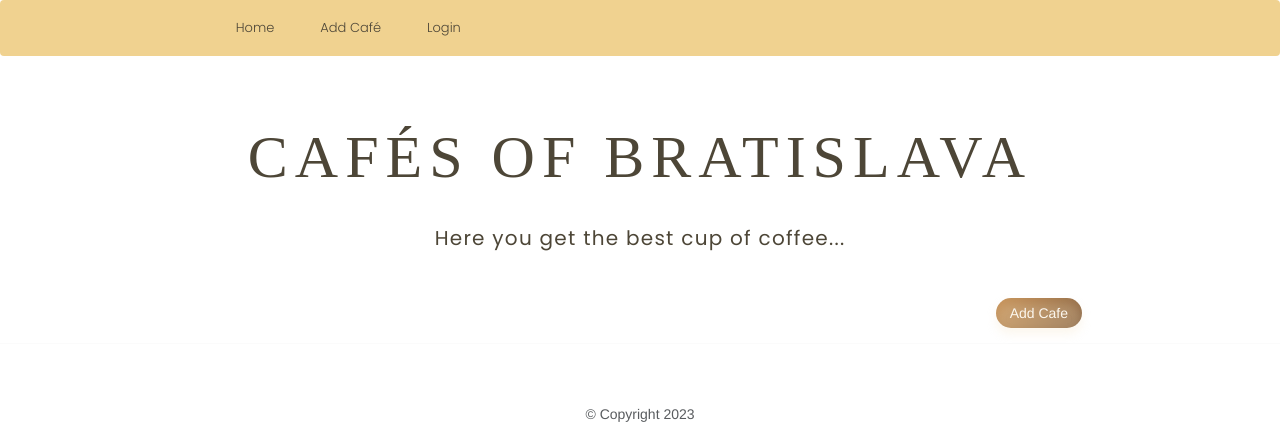
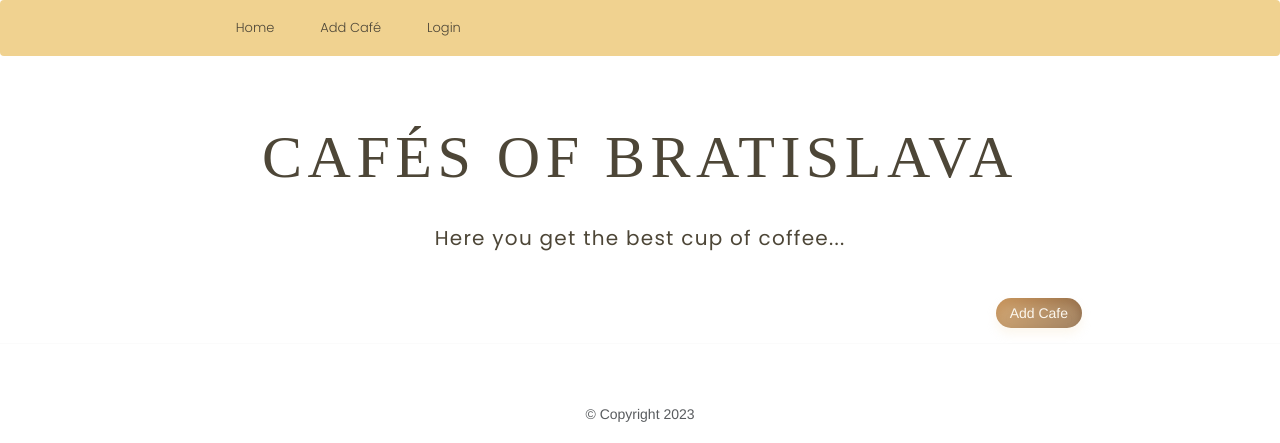
Before and after one commit to Korkova/Cafe_and_Wifi_Website-API-SQL, a Flask app: page / in a window 1280 px wide. Shown: the top 443 px of the page. Run offline with Flask 2, Linux system fonts and the light colour scheme; data that the repository does not hold is empty; some libraries are stand-ins or nearby versions; some web fonts are replaced.

Commit message:
Change code 27

```diff
--- a/static/css/styles.css
+++ b/static/css/styles.css
@@ -65,7 +65,7 @@
   line-height: 1;
   font-family: 'Grandiflora One', serif;
   /*font-weight: 400;*/
-  font-size: 14rem;
+  font-size: 11rem;
   font-weight: 300;
   padding-top: 0.3rem;
   padding-bottom: 0.3rem;
```
